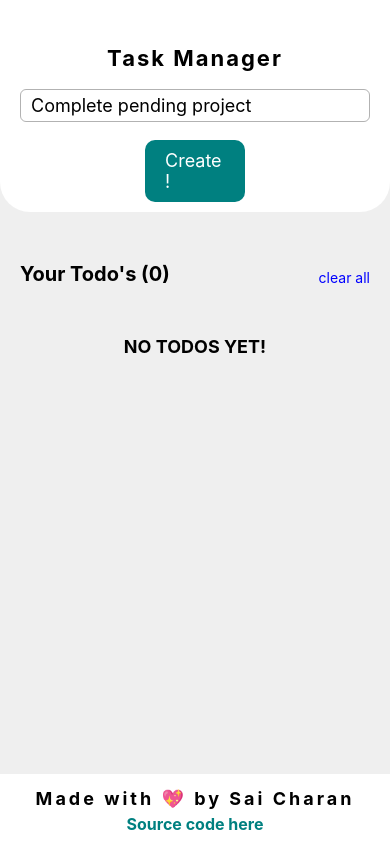
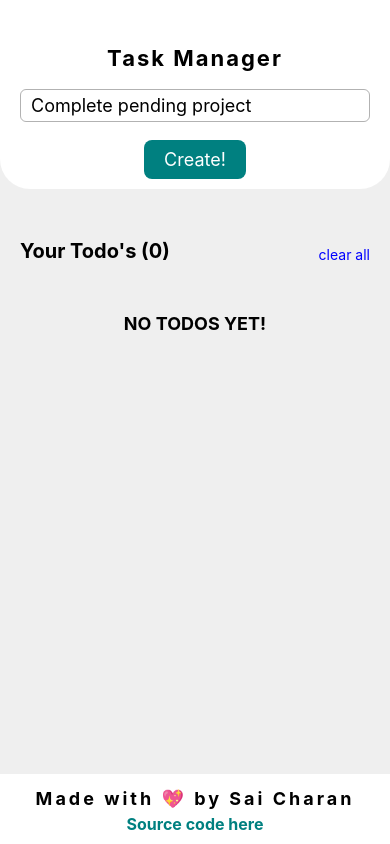
Before and after one commit to Saicharan0662/todo-app-react-native, a React Native app: screen / in a window 390 px wide. Built offline with nearby package versions, Linux system fonts and the light colour scheme.

Commit message:
btn ui bug fix

```diff
--- a/src/screens/Home.js
+++ b/src/screens/Home.js
@@ -112,10 +112,9 @@ const styles = StyleSheet.create({
         fontWeight: "400",
         fontSize: 18,
         paddingHorizontal: 20,
-        paddingVertical: 10,
-        borderRadius: 10,
+        paddingVertical: 9,
+        borderRadius: 8,
         backgroundColor: "#008080",
-        width: 100,
         marginVertical: 10,
         alignSelf: "center"
     },
```
